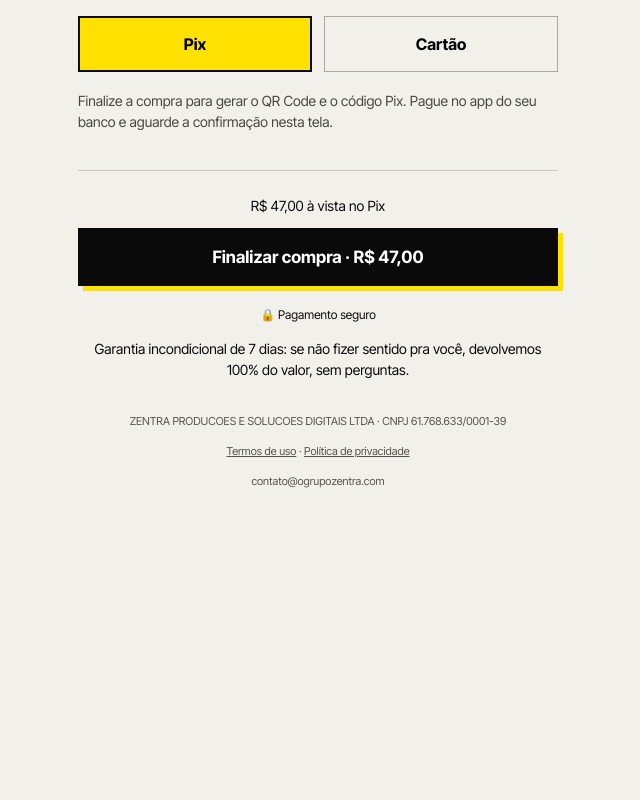
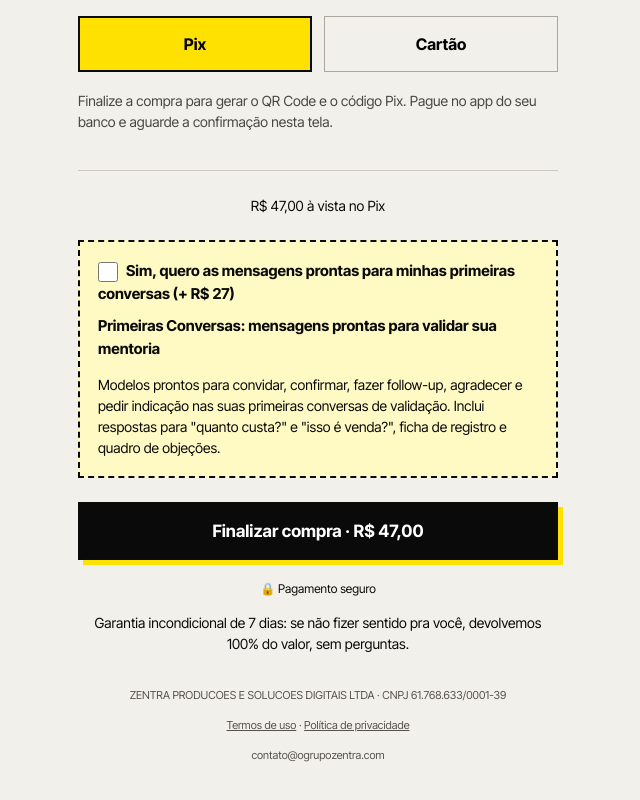
Before and after one commit to ogrupozentra/zentra-site, a plain HTML site: page kit/checkout/index.html in a window 1280 px wide. Shown: the part 860-1660 px from the top of the page, without its empty margins (322-962 px from the left). Before the commit the page ends 1402 px from the top, so only its background shows below. Drawn offline with Linux system fonts and the light colour scheme; no server answers.

Commit message:
checkout kit: liga order bump Primeiras Conversas (R$27, bump d94b02bd)
Co-Authored-By: Claude Opus 5.5 <noreply@anthropic.com>

```diff
--- a/kit/checkout/index.html
+++ b/kit/checkout/index.html
@@ -49,7 +49,10 @@ fbq('init','4323927661251100');fbq('track','PageView');
 <section class="box result hidden" id="result" aria-live="polite"><div id="res-pix"><h2>Seu Pix está pronto</h2><p>Valor: <strong id="res-value"></strong></p><img class="qr" id="qr" alt="QR Code Pix"><label class="f" for="pix-code">Código Pix copia e cola</label><textarea id="pix-code" readonly></textarea><button type="button" class="go" id="copy">Copiar código Pix</button><p class="wait">Aguardando pagamento…</p></div><div id="res-ok" class="hidden"><h2>Pagamento confirmado!</h2><p>Preparando seu acesso…</p></div></section>
 <footer class="foot"><p>ZENTRA PRODUCOES E SOLUCOES DIGITAIS LTDA · CNPJ 61.768.633/0001-39</p><a href="https://vero.ogrupozentra.com/termos-de-uso" target="_blank" rel="noopener noreferrer">Termos de uso</a> · <a href="/politica-de-privacidade/" target="_blank" rel="noopener noreferrer">Política de privacidade</a><p>contato@ogrupozentra.com</p></footer></main>
 <script>(function(){'use strict';
-const BUMP = { ATIVO: false, ID: '', NOME: 'BUMP_NOME', TEXTO: 'BUMP_TEXTO (2 linhas)', PRECO: 27 };
+const BUMP = { ATIVO: true, ID: 'd94b02bd-85d9-4abe-8cc0-d4e3cfdce1eb',
+  NOME: 'Primeiras Conversas: mensagens prontas para validar sua mentoria',
+  TEXTO: 'Modelos prontos para convidar, confirmar, fazer follow-up, agradecer e pedir indicação nas suas primeiras conversas de validação. Inclui respostas para "quanto custa?" e "isso é venda?", ficha de registro e quadro de objeções.',
+  LABEL: 'Sim, quero as mensagens prontas para minhas primeiras conversas (+ R$ 27)', PRECO: 27 };
 const PRODUCT = '918c4a25-9e50-4fed-aa03-51c3e6599bfb';
 const PAYMENT_LINK = '243cbe26-aeaf-4fb1-a34b-557c545d0089';
 const SB='https://jlvipchxqzbwclethenn.supabase.co', KEY='eyJhbGciOiJIUzI1NiIsInR5cCI6IkpXVCJ9.eyJpc3MiOiJzdXBhYmFzZSIsInJlZiI6ImpsdmlwY2h4cXpid2NsZXRoZW5uIiwicm9sZSI6ImFub24iLCJpYXQiOjE3NzI0NDk3MzAsImV4cCI6MjA4ODAyNTczMH0.vQWsBNlHaS_2uliSM8QstJaEM7boTM_VMspOu36ZSoY';
@@ -89,9 +92,10 @@ $('installments').addEventListener('change',render);
 if(bumpEnabled){
  const label=document.createElement('label');label.className='bump';
  const checkbox=document.createElement('input');checkbox.type='checkbox';checkbox.id='bump';
- const title=document.createElement('span');title.textContent='Sim, quero adicionar '+BUMP.NOME+' por '+money(BUMP.PRECO*100);
+ const title=document.createElement('span');title.textContent=BUMP.LABEL||('Sim, quero adicionar '+BUMP.NOME+' por '+money(BUMP.PRECO*100));
+ const name=document.createElement('strong');name.className='bump-name';name.textContent=BUMP.NOME;name.style.cssText='display:block;margin-top:10px';
  const description=document.createElement('p');description.textContent=BUMP.TEXTO;
- label.append(checkbox,title,description);$('bump-slot').append(label);
+ label.append(checkbox,title,name,description);$('bump-slot').append(label);
  checkbox.addEventListener('change',function(){selected=this.checked;render()});
 }
 function paymentInfo(){
```
